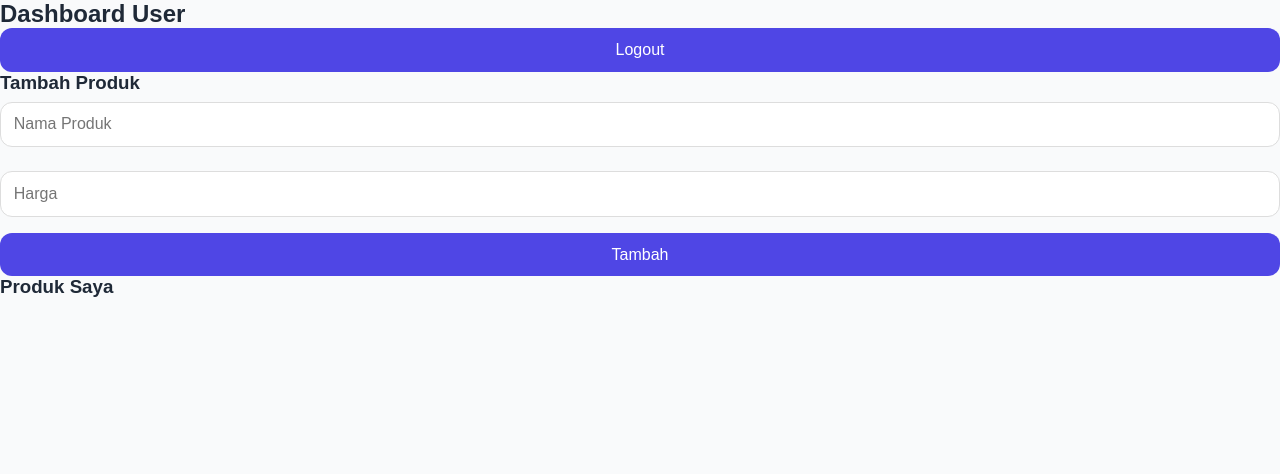
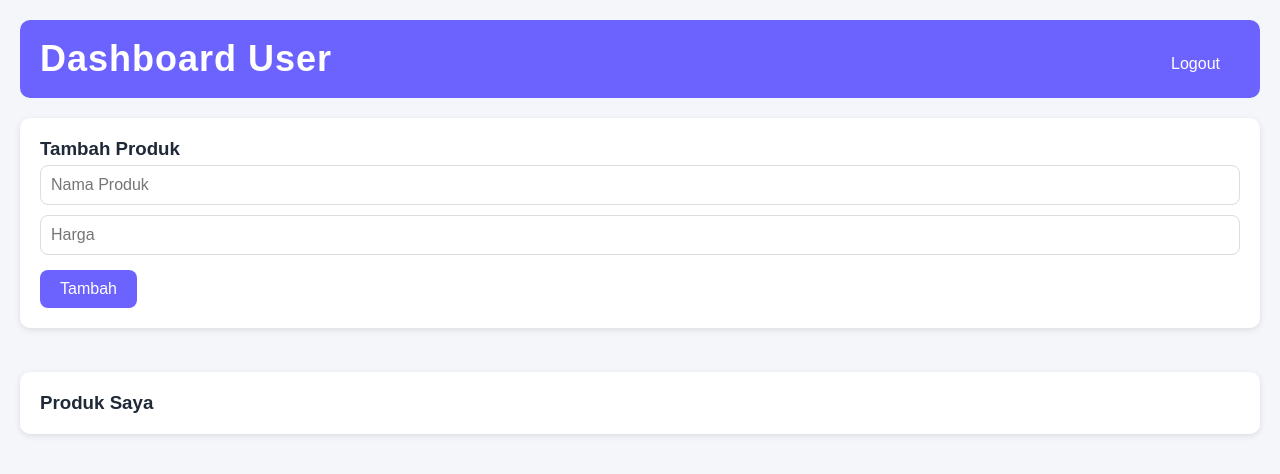
Before and after one commit to Fizxxc/LapakKita.id, a plain HTML site: page public/user-dashboard.html in a window 1280 px wide. Drawn offline with Linux system fonts and the light colour scheme; no server answers.

Commit message:
Update user-dashboard.html

```diff
--- a/public/user-dashboard.html
+++ b/public/user-dashboard.html
@@ -4,30 +4,96 @@
   <meta charset="UTF-8">
   <title>User Dashboard - LapakKita</title>
   <link rel="stylesheet" href="css/style.css">
+  <style>
+    body {
+      font-family: 'Segoe UI', Tahoma, Geneva, Verdana, sans-serif;
+      background: #f4f6f9;
+      margin: 0;
+      padding: 20px;
+    }
+    header {
+      background: #6C63FF;
+      color: white;
+      padding: 15px 20px;
+      border-radius: 10px;
+      display: flex;
+      justify-content: space-between;
+      align-items: center;
+    }
+    h2 {
+      margin: 0;
+    }
+    .card {
+      background: white;
+      padding: 20px;
+      border-radius: 10px;
+      margin-top: 20px;
+      box-shadow: 0 2px 6px rgba(0,0,0,0.1);
+    }
+    input {
+      padding: 10px;
+      margin: 5px 0;
+      width: 100%;
+      border: 1px solid #ddd;
+      border-radius: 8px;
+    }
+    button {
+      padding: 10px 20px;
+      border: none;
+      background: #6C63FF;
+      color: white;
+      border-radius: 8px;
+      cursor: pointer;
+      margin-top: 10px;
+      transition: 0.2s;
+    }
+    button:hover {
+      background: #5548d6;
+    }
+    ul {
+      list-style: none;
+      padding: 0;
+    }
+    li {
+      background: #f8f9fb;
+      padding: 10px;
+      border-radius: 8px;
+      margin-bottom: 8px;
+      border-left: 4px solid #6C63FF;
+    }
+  </style>
 </head>
 <body>
+  <header>
     <h2>Dashboard User</h2>
     <button id="logoutBtn">Logout</button>
+  </header>
 
+  <div class="card">
     <h3>Tambah Produk</h3>
     <input type="text" id="productName" placeholder="Nama Produk">
-  <input type="text" id="productPrice" placeholder="Harga">
+    <input type="number" id="productPrice" placeholder="Harga">
     <button id="addProductBtn">Tambah</button>
+  </div>
 
+  <div class="card">
     <h3>Produk Saya</h3>
     <ul id="myProducts"></ul>
+  </div>
 
-  <script type="module" src="firebase.js"></script>
   <script type="module">
+    import { auth, db } from "./js/firebase.js";
     import { signOut, onAuthStateChanged } from "https://www.gstatic.com/firebasejs/11.9.1/firebase-auth.js";
-    import { ref, push, onValue, auth } from "https://www.gstatic.com/firebasejs/11.9.1/firebase-database.js";
+    import { ref, push, onValue } from "https://www.gstatic.com/firebasejs/11.9.1/firebase-database.js";
 
     const logoutBtn = document.getElementById("logoutBtn");
     const addProductBtn = document.getElementById("addProductBtn");
 
+    // cek user login
     onAuthStateChanged(auth, (user) => {
-      if (!user) window.location.href = "login.html";
-      else {
+      if (!user) {
+        window.location.href = "login.html";
+      } else {
         const myProductsRef = ref(db, "products");
         onValue(myProductsRef, (snapshot) => {
           const products = snapshot.val();
@@ -44,18 +110,29 @@
       }
     });
 
+    // tambah produk
     addProductBtn.addEventListener("click", () => {
       const user = auth.currentUser;
-      const productName = productName.value;
-      const productPrice = productPrice.value;
+      const name = document.getElementById("productName").value.trim();
+      const price = document.getElementById("productPrice").value.trim();
+
+      if (!name || !price) {
+        alert("Nama dan harga produk wajib diisi!");
+        return;
+      }
+
       push(ref(db, "products"), {
-        name: productName,
-        price: productPrice,
+        name: name,
+        price: price,
         status: "Menunggu persetujuan",
         owner: user.uid
       });
+
+      document.getElementById("productName").value = "";
+      document.getElementById("productPrice").value = "";
     });
 
+    // logout
     logoutBtn.addEventListener("click", () => {
       signOut(auth).then(() => {
         window.location.href = "login.html";
```
Lines whose indentation alone changed are shown as unchanged.
